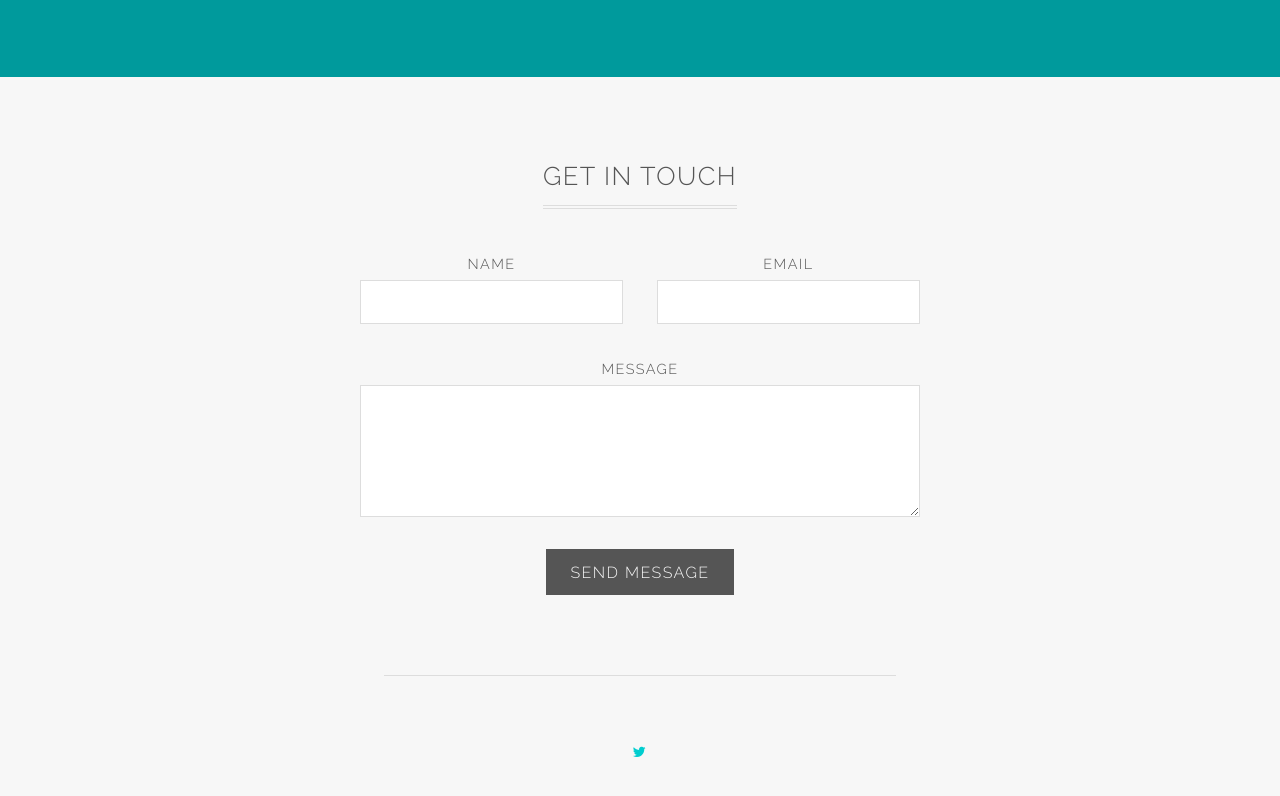
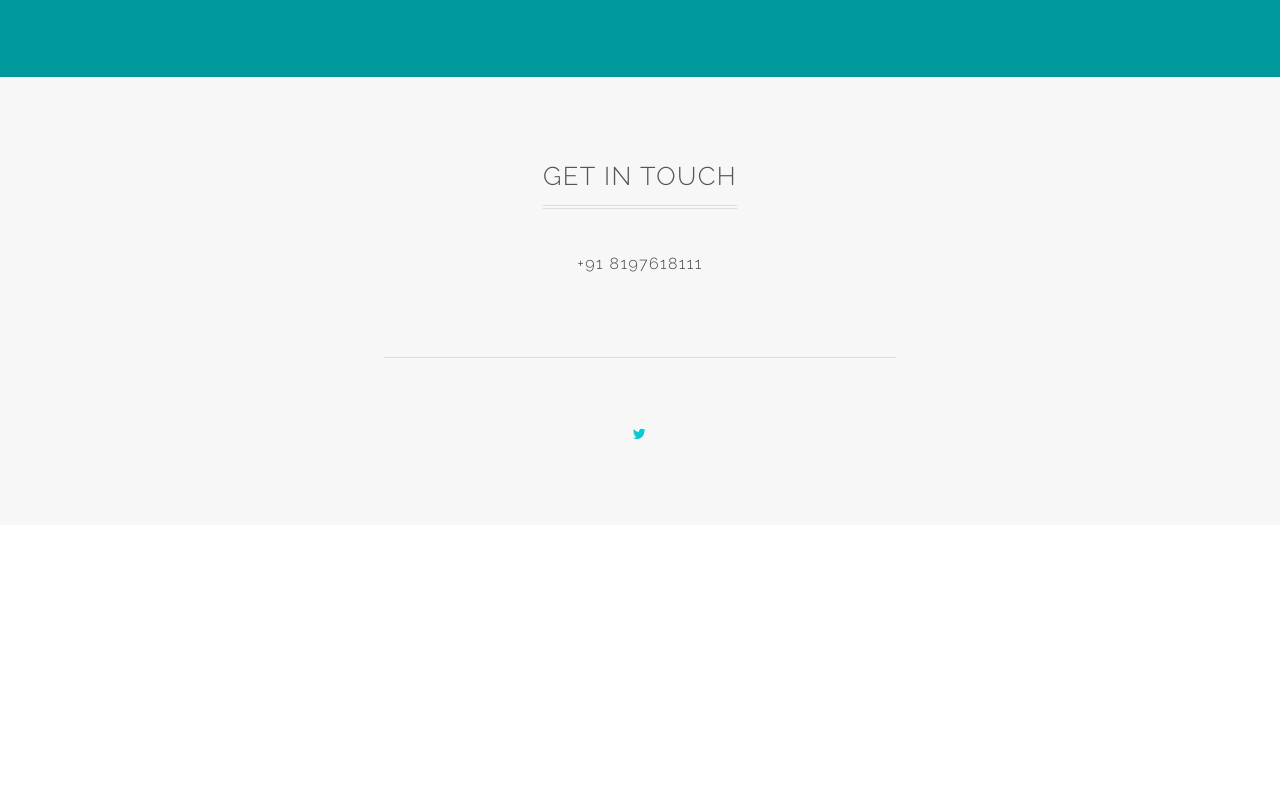
Before and after one commit to Auom/auom.github.io, a plain HTML site: page index.html in a window 1280 px wide. Shown: the part 1697-2493 px from the top of the page. After the commit the page ends 2222 px from the top, so only its background shows below. Drawn offline with Linux system fonts and the light colour scheme.

Commit message:
removed contact form

```diff
--- a/index.html
+++ b/index.html
@@ -80,23 +80,7 @@
 					<header>
 						<h2>Get in touch</h2>
 					</header>
-					<form class="grid-form" method="post" action="#">
-						<div class="form-control narrow">
-							<label for="name">Name</label>
-							<input name="name" id="name" type="text">
-						</div>
-						<div class="form-control narrow">
-							<label for="email">Email</label>
-							<input name="email" id="email" type="email">
-						</div>
-						<div class="form-control">
-							<label for="message">Message</label>
-							<textarea name="message" id="message" rows="4"></textarea>
-						</div>
-						<ul class="actions">
-							<li><input value="Send Message" type="submit"></li>
-						</ul>
-					</form>
+					<p>+91 8197618111</p>
 				</div>
 			</section>
 
```
